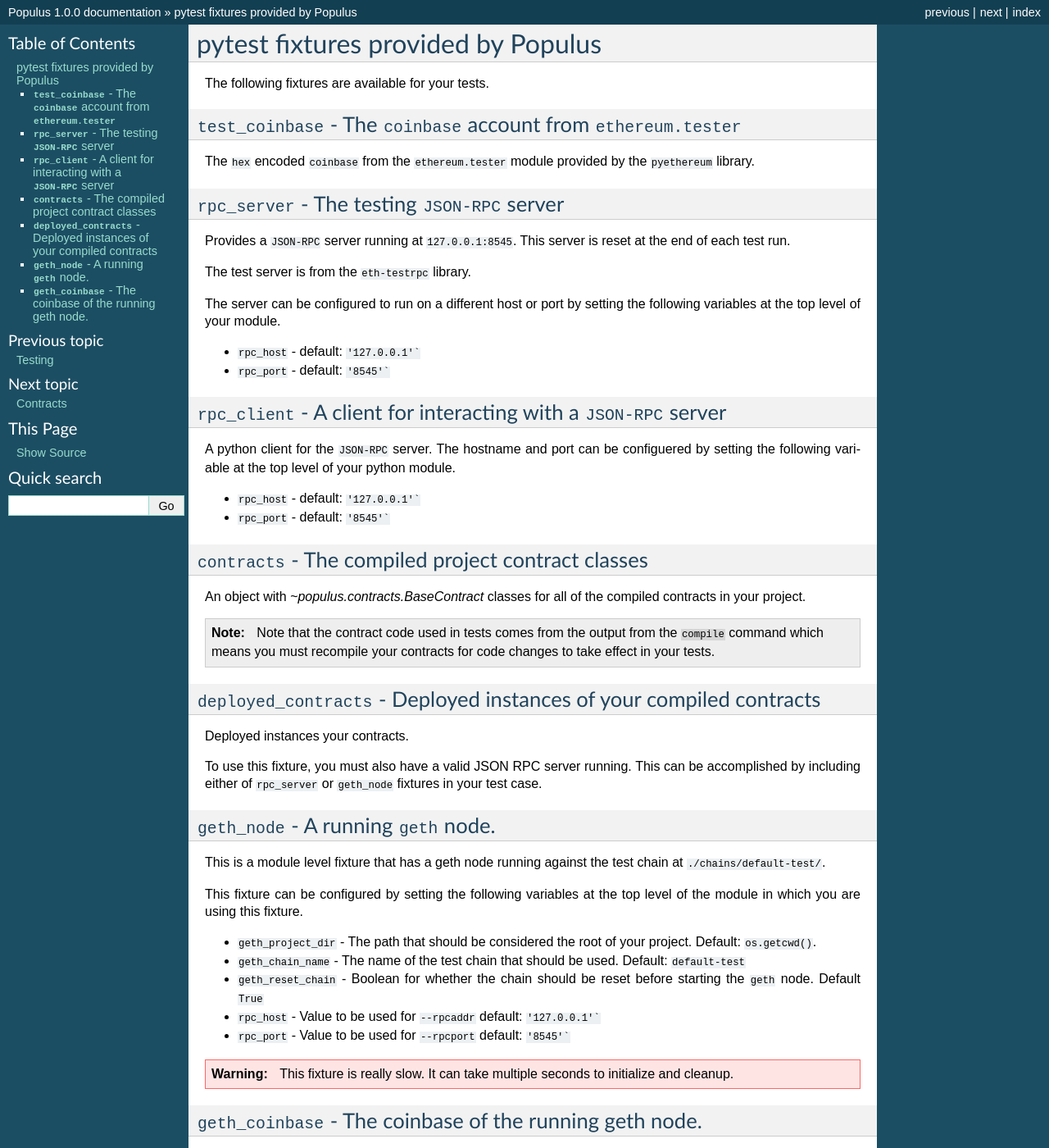
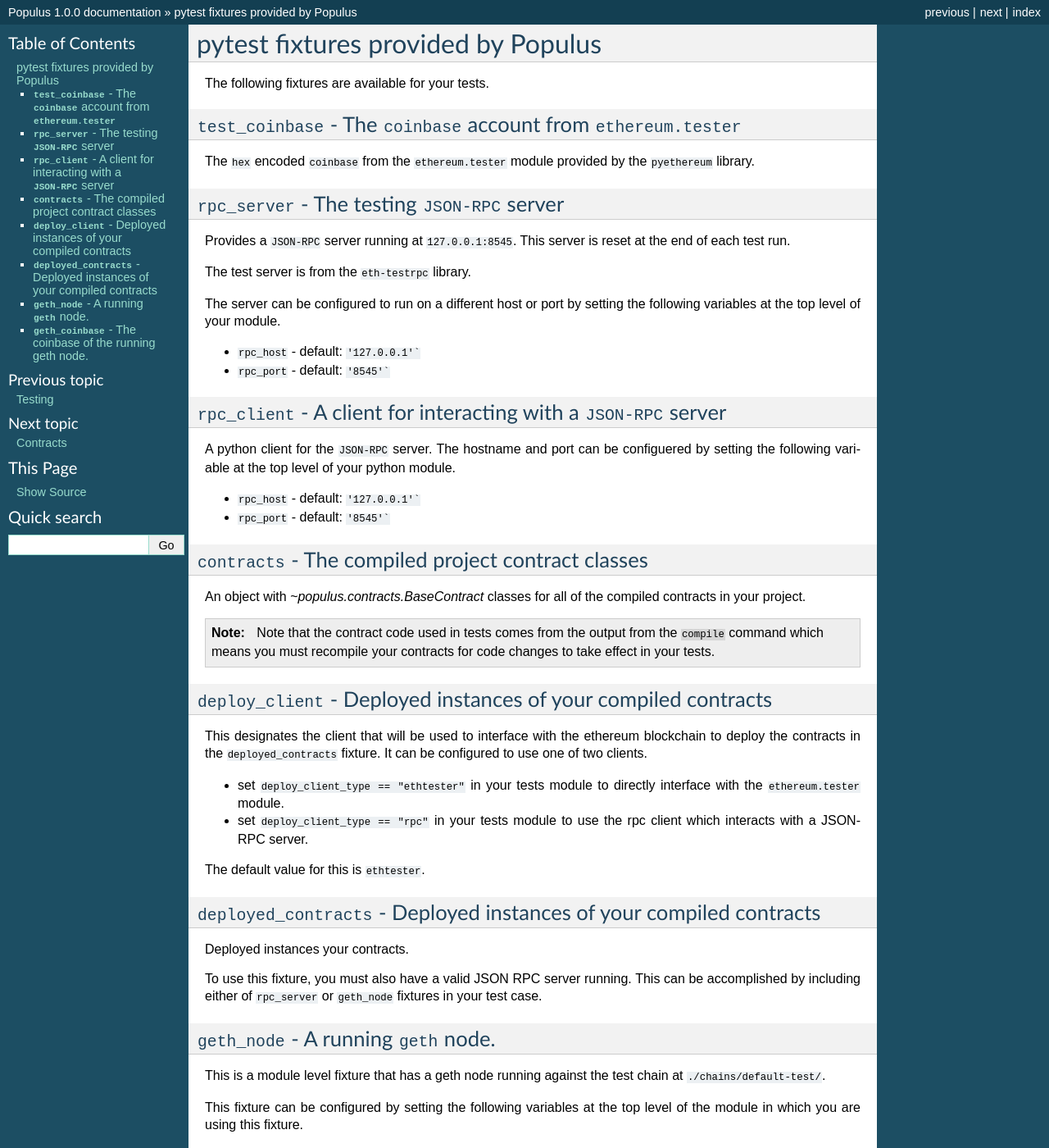
Before and after one commit to ethereum/populus, a Sphinx documentation site: the page built from docs/populus.testing-fixtures.rst, in a window 1280 px wide and 1400 px high. Shown: the whole window at 82% size. Built offline with Sphinx 7.4.7, drawn with Linux system fonts in a browser that asks for light colours; pages that are not in the unit, such as notebooks, are missing from menus.

Commit message:
Docs foro deploy_client fixture

```diff
--- a/docs/populus.testing-fixtures.rst
+++ b/docs/populus.testing-fixtures.rst
@@ -49,6 +49,21 @@
     changes to take effect in your tests.
 
 
+``deploy_client`` - Deployed instances of your compiled contracts
+----------------------------------------------------------------------
+
+This designates the client that will be used to interface with the ethereum
+blockchain to deploy the contracts in the ``deployed_contracts`` fixture.  It
+can be configured to use one of two clients.
+
+* set ``deploy_client_type == "ethtester"`` in your tests module to directly
+  interface with the ``ethereum.tester`` module.
+* set ``deploy_client_type == "rpc"`` in your tests module to use the rpc
+  client which interacts with a JSON-RPC server.
+
+The default value for this is ``ethtester``.
+
+
 ``deployed_contracts`` - Deployed instances of your compiled contracts
 ----------------------------------------------------------------------
 
```
